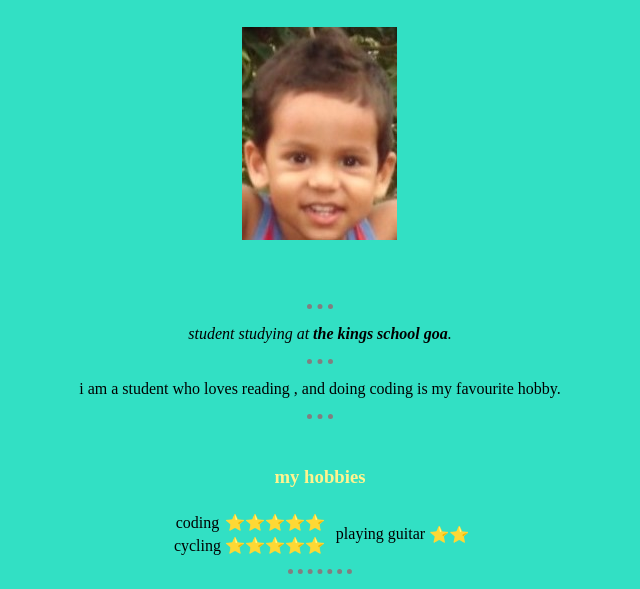
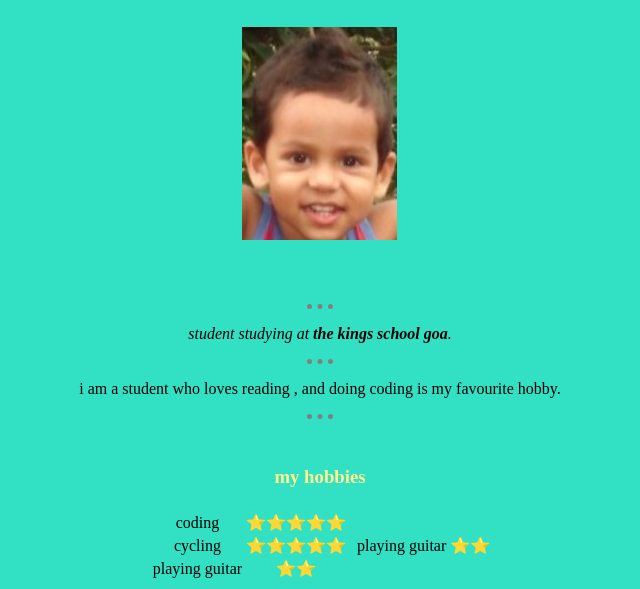
Before and after one commit to sparshtalaulikar/Legacy-Site, a plain HTML site: page index.html in a window 1280 px wide. Shown: the part 176-765 px from the top of the page, without its empty margins (320-960 px from the left). Drawn offline with Linux system fonts and the light colour scheme.

Commit message:
Update index.html

```diff
--- a/index.html
+++ b/index.html
@@ -31,7 +31,7 @@
         <tr>
           <td>
             <table>
-              <tr>
+              <tbody><tr>
                 <td>coding</td>
                 <td>⭐⭐⭐⭐⭐</td>
               </tr>
@@ -39,6 +39,12 @@
                 <td>cycling</td>
                 <td>⭐⭐⭐⭐⭐</td>
               </tr>
+          <tr>
+          <td>playing guitar</td>
+          <td>⭐⭐</td>
+
+        </tr>
+              </tbody>
             </table>
           </td>
           <td>
```
